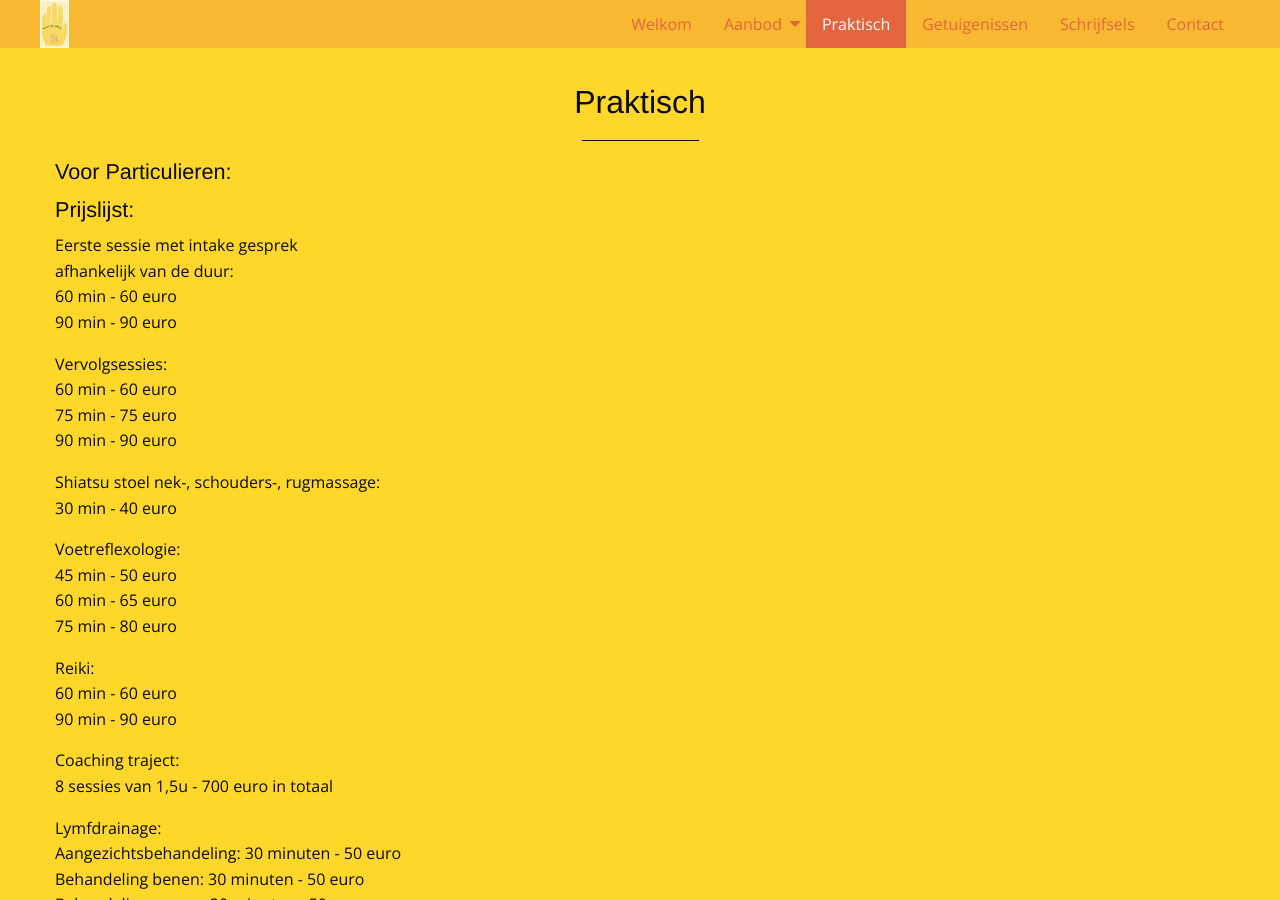
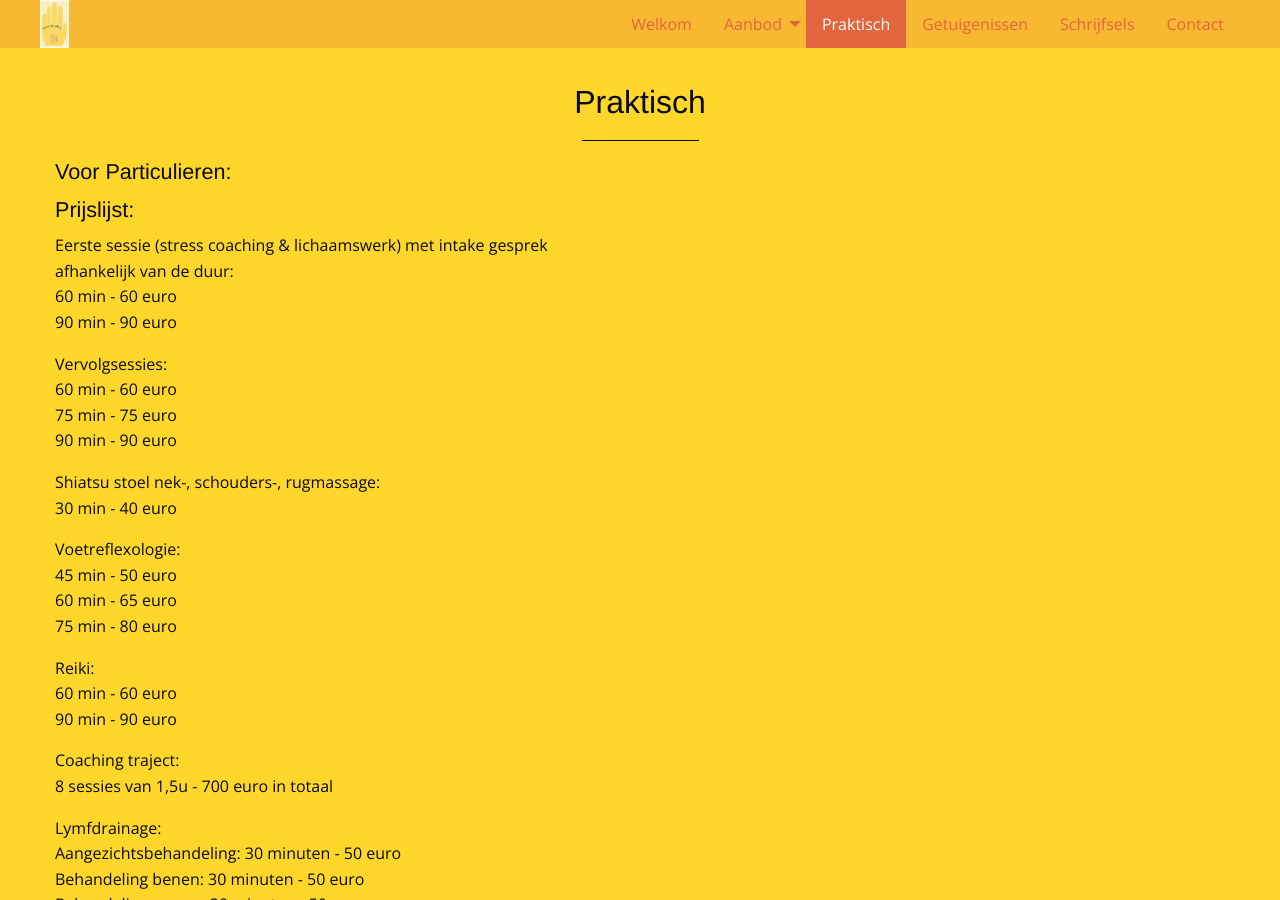
Before and after one commit to manopura/manopura.github.io, a Jekyll site: the page built from praktisch.md, in a window 1280 px wide and 900 px high. Built offline with Jekyll 4.4.1, drawn with Linux system fonts in a browser that asks for light colours; nearby versions of some CDN libraries; our own code applies the rules of GitHub Pages for plain Markdown files.

Commit message:
Update praktisch.md

```diff
--- a/praktisch.md
+++ b/praktisch.md
@@ -7,7 +7,7 @@ menu: praktisch
 ### Voor Particulieren:
 ### Prijslijst:
 
-Eerste sessie met intake gesprek
+Eerste sessie (stress coaching & lichaamswerk) met intake gesprek
 afhankelijk van de duur:
 60 min - 60 euro
 90 min - 90 euro
```
